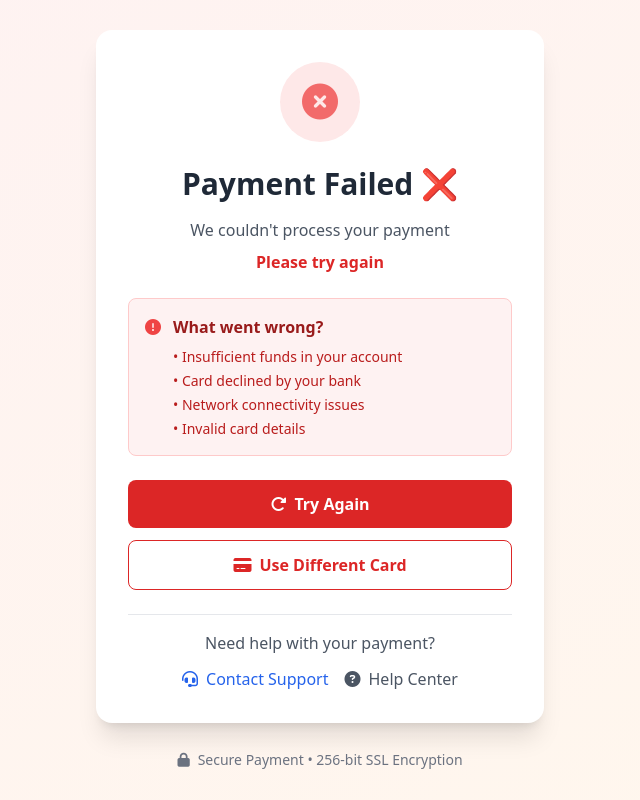
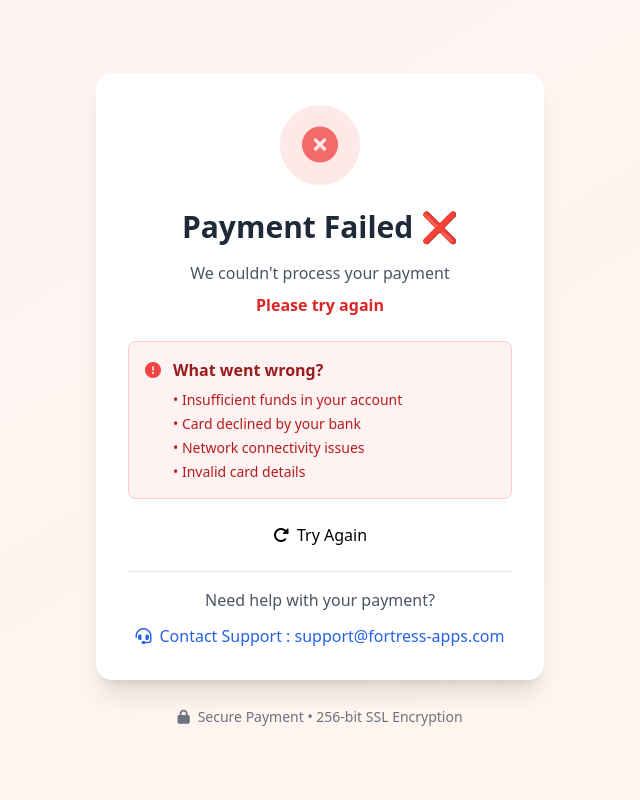
Before and after one commit to Mamungithube/AJAXX-PRIVACY-WEB-BACKEND, a Django app: page /payment/failed/ in a window 1280 px wide. Shown: the whole page, without its empty margins (320-960 px from the left). Run offline with Django 5.2, Linux system fonts and the light colour scheme; some libraries are stand-ins or nearby versions.

Commit message:
payment ui design change

```diff
--- a/Account/views.py
+++ b/Account/views.py
@@ -134,7 +134,7 @@ class RegisterAPIView(APIView):
     def post(self, request):
         serializer = self.serializer_class(data=request.data)
         if serializer.is_valid():
-            user = serializer.save()  # Serializer এ সব কাজ হয়ে যাচ্ছে
+            user = serializer.save()
 
             return Response({
                 'detail': 'Registration successful! Check your email for OTP verification.',
--- a/Subscriptions/templates/payments/payment-failed.html
+++ b/Subscriptions/templates/payments/payment-failed.html
@@ -55,24 +55,19 @@
 
             <!-- Retry Options -->
             <div class="space-y-3 mb-6">
-                <button onclick="retryPayment()" class="w-full bg-red-600 text-white py-3 rounded-lg font-semibold hover:bg-red-700 transition duration-300 transform hover:scale-105">
+                <p class="w-full ">
                     <i class="fas fa-redo-alt mr-2"></i>Try Again
-                </button>
-                <button onclick="tryDifferentCard()" class="w-full border border-red-600 text-red-600 py-3 rounded-lg font-semibold hover:bg-red-50 transition duration-300">
-                    <i class="fas fa-credit-card mr-2"></i>Use Different Card
-                </button>
+                </p>
             </div>
 
             <!-- Support Section -->
             <div class="border-t pt-4">
                 <p class="text-gray-600 mb-3">Need help with your payment?</p>
                 <div class="flex justify-center space-x-4">
-                    <button onclick="contactSupport()" class="flex items-center text-blue-600 hover:text-blue-800 transition duration-300">
-                        <i class="fas fa-headset mr-2"></i>Contact Support
+                    <button  class="flex items-center text-blue-600 hover:text-blue-800 transition duration-300">
+                        <i class="fas fa-headset mr-2"></i>Contact Support : support@fortress-apps.com
                     </button>
-                    <button onclick="viewHelp()" class="flex items-center text-gray-600 hover:text-gray-800 transition duration-300">
-                        <i class="fas fa-question-circle mr-2"></i>Help Center
-                    </button>
+
                 </div>
             </div>
         </div>
--- a/Subscriptions/templates/payments/payment-success.html
+++ b/Subscriptions/templates/payments/payment-success.html
@@ -177,7 +177,7 @@
         <div id="invoice-template" class="hidden invoice-template">
             <div class="invoice-header">
                 <h1 class="text-3xl font-bold text-gray-800">INVOICE</h1>
-                <p class="text-gray-600 mt-2" id="invoice-company">Your Company Name</p>
+                <p class="text-gray-600 mt-2" id="invoice-company">ajaxx-data-scrubbe</p>
             </div>
 
             <div class="invoice-details">
@@ -223,7 +223,7 @@
             <div class="mt-8 pt-4 border-t border-gray-300">
                 <p class="text-center text-gray-600">Thank you for your business!</p>
                 <p class="text-center text-gray-500 text-sm mt-2">
-                    If you have any questions, contact us at support@yourcompany.com
+                    If you have any questions, contact us at support@fortress-apps.com
                 </p>
             </div>
         </div>
```
Also changed, not shown: Account/urls.py (line endings or trailing spaces), db.sqlite3.
